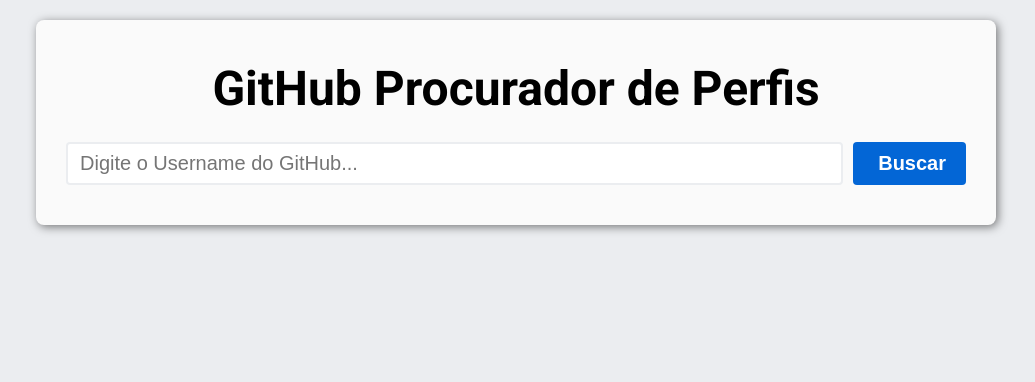
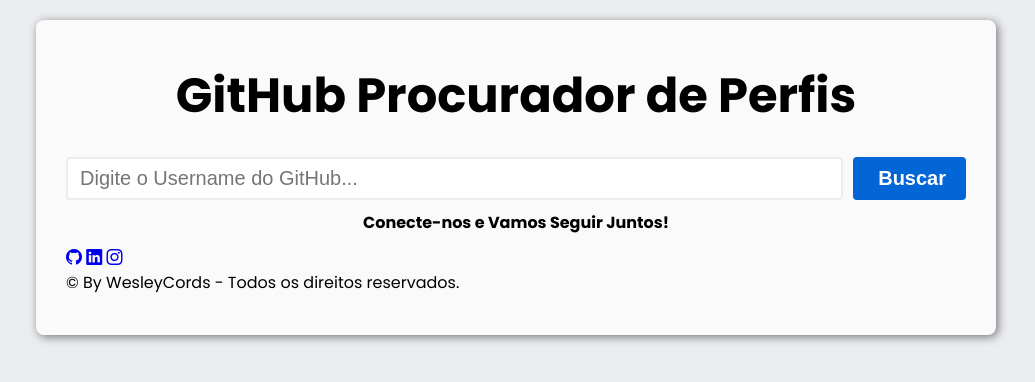
Before and after one commit to weet563/SearchGiHub, a website: page index.html in a window 1280 px wide. Shown: the whole page, without its empty margins (124-1159 px from the left). Drawn offline with nearby package versions, Linux system fonts and the light colour scheme; some icons are missing.

Commit message:
Add seção Footer e algumas mudanças nos CSS

```diff
--- a/index.html
+++ b/index.html
@@ -8,15 +8,17 @@
 
     <link rel="preconnect" href="https://fonts.googleapis.com">
     <link rel="preconnect" href="https://fonts.gstatic.com" crossorigin>
-    <link href="https://fonts.googleapis.com/css2?family=Roboto:ital,wght@0,100..900;1,100..900&display=swap" rel="stylesheet">
+    <link href="https://fonts.googleapis.com/css2?family=Poppins:ital,wght@0,100;0,200;0,300;0,400;0,500;0,600;0,700;0,800;0,900;1,100;1,200;1,300;1,400;1,500;1,600;1,700;1,800;1,900&display=swap" rel="stylesheet">
 
     <link href='https://cdn.boxicons.com/fonts/basic/boxicons.min.css' rel='stylesheet'>
+
+    <link rel="stylesheet" href="https://cdn.jsdelivr.net/npm/bootstrap-icons@1.13.1/font/bootstrap-icons.min.css">
 
     <title>Search GitHub | WesleyCords</title>
 </head>
 <body>
     <div class="container">
-        <h1>GitHub Procurador de Perfis</h1>
+        <h1>GitHub <span class="text-mobile">Procurador de Perfis</span></h1>
 
         <div class="search-box">
             <input id="username" type="text" placeholder="Digite o Username do GitHub...">
@@ -33,32 +35,32 @@
                 <div class="profile-info">
                     <img id="avatar" class="profile-info-avatar" src="https://placehold.co/100x100">
                     <div class="profile-info-dados">
-                        <h2 id="name">@Namekjsdvdssdfdss</h2>
-                        <p id="user">@username</p>
+                        <h2 id="name"></h2>
+                        <p id="user"></p>
                         <p id="location">
                             <i class='bx  bx-location'></i>
                         </p>
                         <p id="twitter">
                             <i class='bx  bx-community'></i>
-                            @twitter</p>
+                            </p>
                     </div>
                 </div>
 
                 <div class="profile-bio">
-                    <p id="bio">Lorem ipsum dolor sit amet consectetur adipisicing elit. Et, fugit suscipit! Reprehenderit expedita saepe ea velit, iste laborum nihil omnis recusandae tempore facilis quidem aperiam nobis aut facere harum at.</p>
+                    <p id="bio"></p>
                 </div>
 
                 <div class="profile-stats">
                     <div class="profile-stats-stat">
-                        <h3 id="repo">12</h3>
+                        <h3 id="repo">0</h3>
                         <p>Repositórios</p>
                     </div>
                     <div class="profile-stats-stat">
-                        <h3 id="followers">12</h3>
+                        <h3 id="followers">0</h3>
                         <p>Seguidores</p>
                     </div>
                     <div class="profile-stats-stat">
-                        <h3 id="following">12</h3>
+                        <h3 id="following">0</h3>
                         <p>Seguindo</p>
                     </div>
                 </div>
@@ -72,6 +74,17 @@
                 </div>
             </div>
         </main>
+        <footer class="footer">
+            <h4 style="text-align: center; margin: 10px;">Conecte-nos e Vamos Seguir Juntos!</h4>
+            <div class="footer-icons">
+                <a href="#"><i class="bi bi-github"></i></a>
+                <a href="#"><i class="bi bi-linkedin"></i></a>
+                <a href="#"><i class="bi bi-instagram"></i></a>
+            </div>
+            <p class="footer-creds">
+                &copy By WesleyCords - Todos os direitos reservados.
+            </p>
+        </footer>
     </div>
 
     <script src="src/scripts/main.js"></script>
--- a/src/styles/main.scss
+++ b/src/styles/main.scss
@@ -5,16 +5,17 @@
 @use 'secoes/profile';
 @use 'secoes/repos';
 @use 'secoes/msg_error';
+@use 'secoes/footer';
 
 html {
     background-color: #ebedf0;
-    font-family: "Roboto", sans-serif;
+    font-family: "Poppins", sans-serif;
 }
 .container {
     max-width: 960px;
     width: 100%;
     margin: 20px auto;
-    padding: 40px 30px;
+    padding: 40px 30px 20px 30px;
     background-color: #fafafa;
     box-shadow: 2px 2px 10px rgba(0,0,0,.5);
     border-radius: 8px;
@@ -27,3 +28,11 @@
         max-width: 80%;
     }
 }
+
+.text-mobile {
+    @media (max-width: 640px) {
+        font-size: 1.5rem;
+        white-space: nowrap;
+        display: block;
+    }
+}
--- /dev/null
+++ b/src/styles/secoes/_footer.scss
@@ -0,0 +1,29 @@
+.footer {
+    padding: 20px 0 10px 0;
+    border-top: 2px solid #ccc;
+    margin-top: 30px;
+
+    &-icons {
+        display: flex;
+        justify-content: center;
+        align-items: center;
+        gap: 25px;
+
+        a {
+            text-decoration: none;
+            color: black;
+
+            &:hover {
+                transform: scale(1.03);
+            }
+        }
+
+        i {
+            font-size: 24px;
+        }
+    }
+
+    &-creds {
+        text-align: center;
+    }
+}
--- a/src/styles/secoes/_repos.scss
+++ b/src/styles/secoes/_repos.scss
@@ -24,7 +24,7 @@
             gap: 7px;
 
             &:hover {
-                transform: scale(1.02);
+                transform: translateY(-7px);
                 box-shadow: 2px 2px 8px rgba(0,0,0,.5);
             }
 
```
Also changed, not shown: src/main.css, 1 other file.
